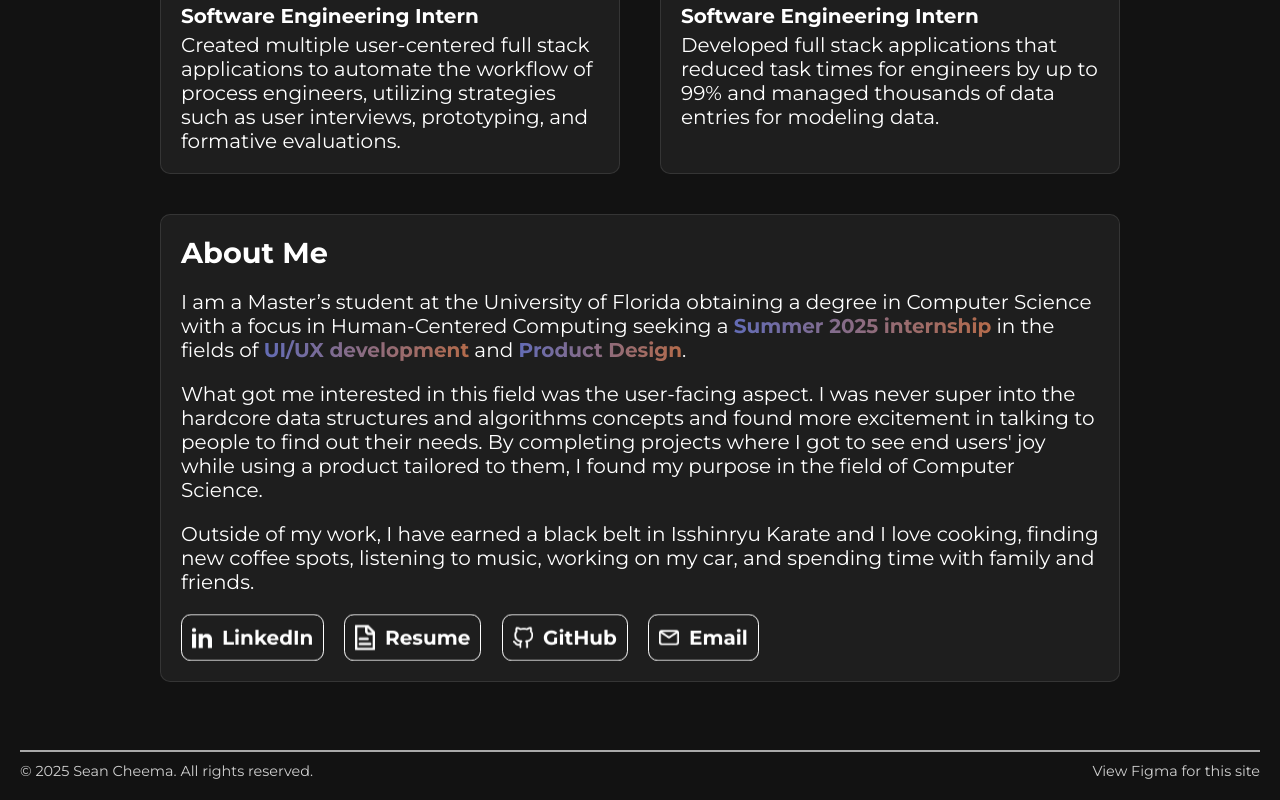
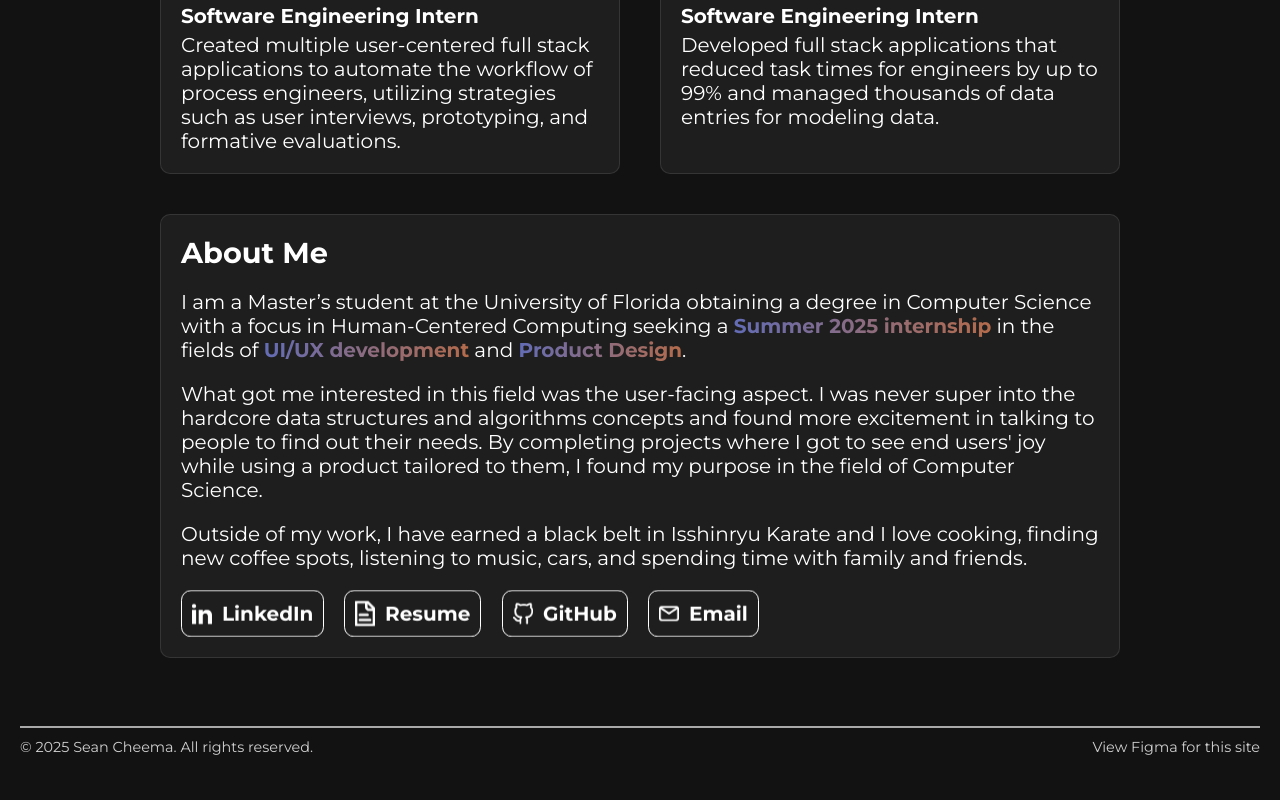
Before and after one commit to seankcheema/personal-portfolio, a React (Create React App) app in the folder personal-portfolio/: page / in a window 1280 px wide. Shown: the part 1997-2797 px from the top of the page. After the commit the page ends 2773 px from the top, so only its background shows below. Built offline with nearby package versions, Linux system fonts and the light colour scheme.

Commit message:
Update about

```diff
--- a/personal-portfolio/src/components/Home.tsx
+++ b/personal-portfolio/src/components/Home.tsx
@@ -161,7 +161,7 @@ const Home: React.FC = () => {
           <h3>About Me</h3>
           <p>I am a Master’s student at the University of Florida obtaining a degree in Computer Science with a focus in Human-Centered Computing seeking a <b>Summer 2025 internship</b> in the fields of <b>UI/UX development</b> and <b>Product Design</b>.</p>
           <p>What got me interested in this field was the user-facing aspect. I was never super into the hardcore data structures and algorithms concepts and found more excitement in talking to people to find out their needs. By completing projects where I got to see end users' joy while using a product tailored to them, I found my purpose in the field of Computer Science.</p>
-          <p>Outside of my work, I have earned a black belt in Isshinryu Karate and I love cooking, finding new coffee spots, listening to music, working on my car, and spending time with family and friends.</p>
+          <p>Outside of my work, I have earned a black belt in Isshinryu Karate and I love cooking, finding new coffee spots, listening to music, cars, and spending time with family and friends.</p>
           <div className="socials">
             <div
                 className="social"
```
